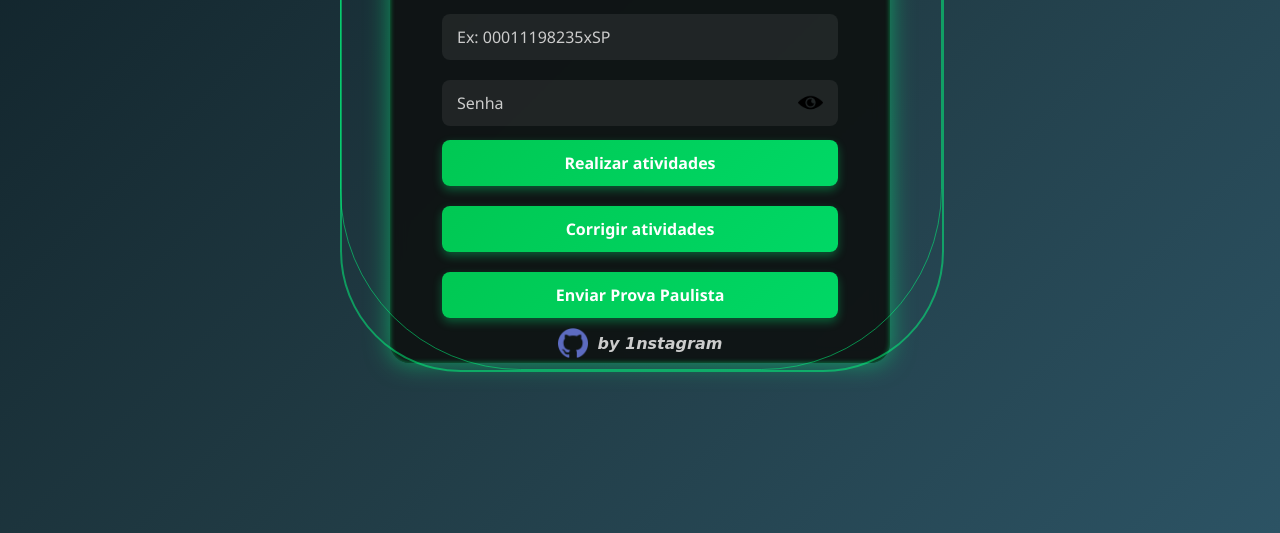
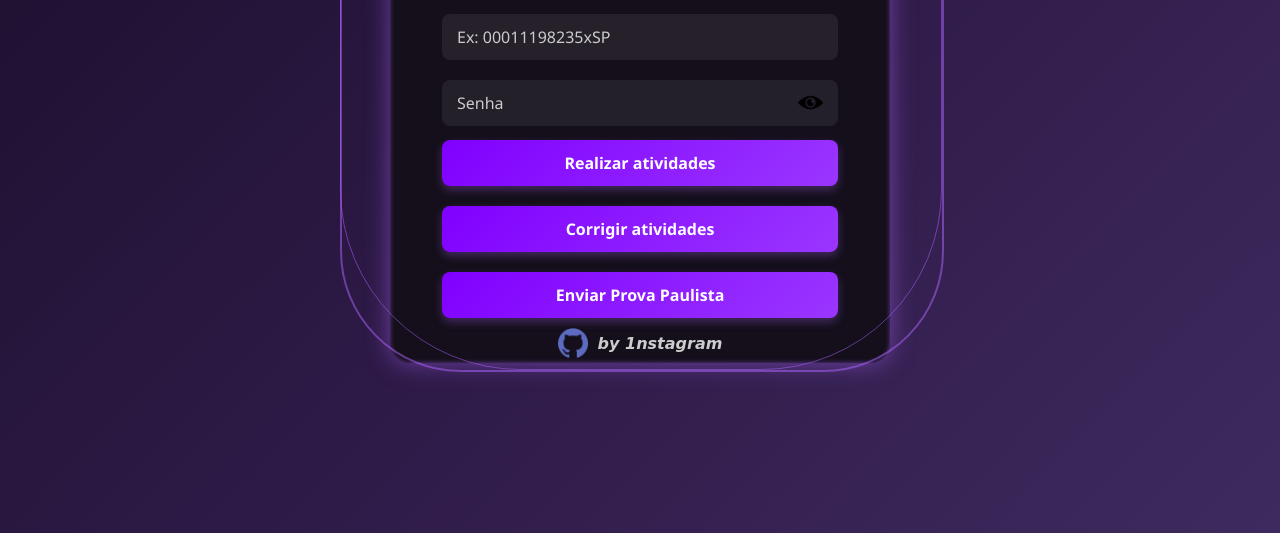
Before and after one commit to GabZs77/FuckGov, a website: page index.html in a window 1280 px wide. Shown: the part 267-800 px from the top of the page. Drawn offline with Linux system fonts and the light colour scheme.

Commit message:
Update style.css

```diff
--- a/src/style.css
+++ b/src/style.css
@@ -8,15 +8,16 @@
 html, body {
   width: 100vw;
   height: 100vh;
-  background: linear-gradient(135deg, #0f2027, #203a43, #2c5364);
+  background: linear-gradient(135deg, #1a0f2b, #2e1a47, #3f2a5f);
   color: #fff;
   overflow: hidden;
 }
+
 .barra-tempo {
   height: 6px;
   margin-top: 8px;
   border-radius: 20px;
-  background: linear-gradient(to right, #006400, #00a86b);
+  background: linear-gradient(to right, #6a0dad, #b266ff);
   animation: reduzir-barra 2.5s linear forwards;
 }
 
@@ -24,6 +25,7 @@ html, body {
   from { width: 100%; }
   to   { width: 0%; }
 }
+
 #centralizar {
   display: flex;
   align-items: center;
@@ -39,9 +41,9 @@ html, body {
   max-height: 460px;
   height: auto;
   padding: 40px 30px;
-  background: rgba(15, 20, 20, 0.95); /* Mais escuro */
+  background: rgba(20, 15, 25, 0.95);
   border-radius: 20px;
-  box-shadow: 0 0 25px rgba(0, 255, 128, 0.5), inset 0 0 5px rgba(0, 255, 128, 0.5);
+  box-shadow: 0 0 25px rgba(176, 102, 255, 0.5), inset 0 0 5px rgba(176, 102, 255, 0.5);
   backdrop-filter: blur(8px);
   display: flex;
   flex-direction: column;
@@ -49,21 +51,7 @@ html, body {
   animation: aparecer 1s ease-out;
 }
 
-#form::before {
-  content: "";
-  position: absolute;
-  width: 600px;
-  height: 600px;
-  top: -135px;
-  left: -50px;
-  right: 0px;
-  bottom: 0px;
-  border: 1px solid rgba(0, 255, 128, 0.5);
-  border-radius: 30%;
-  animation: spin 2s linear infinite;
-  pointer-events: none;
-}
-
+#form::before,
 #form::after {
   content: "";
   position: absolute;
@@ -71,19 +59,28 @@ html, body {
   height: 600px;
   top: -135px;
   left: -50px;
-  right: 0px;
-  bottom: 0px;
-  border: 2px solid rgba(0, 255, 128, 0.5);
+  right: 0;
+  bottom: 0;
+  border-radius: 30%;
+  pointer-events: none;
+}
+
+#form::before {
+  border: 1px solid rgba(176, 102, 255, 0.5);
+  animation: spin 2s linear infinite;
+}
+
+#form::after {
+  border: 2px solid rgba(176, 102, 255, 0.5);
+  animation: spinContrario 2s linear infinite;
   border-radius: 20%;
-  animation: spinContrario 2s linear infinite;
-  pointer-events: none;
 }
 
 #form h1 {
   font-size: 30px;
   margin-bottom: 30px;
-  color: #00e676;
-  text-shadow: 0 0 3px rgba(0, 255, 128, 0.4);
+  color: #b266ff;
+  text-shadow: 0 0 3px rgba(176, 102, 255, 0.4);
 }
 
 form {
@@ -118,7 +115,7 @@ form {
 
 #Enviar input:focus {
   background-color: rgba(255, 255, 255, 0.12);
-  box-shadow: 0 0 5px #00e676;
+  box-shadow: 0 0 5px #b266ff;
 }
 
 #Enviar input::placeholder {
@@ -131,7 +128,7 @@ form {
   height: 40px;
 }
 
-#Enviar .Mostrar input{
+#Enviar .Mostrar input {
   position: absolute;
   width: 100%;
 }
@@ -147,18 +144,20 @@ form {
   cursor: pointer;
 }
 
-.Mostrar button img{
+.Mostrar button img {
   width: 25px;
   height: 25px;
   margin-right: 5px;
 }
 
-#Logar {
+#Logar,
+#Corrigir,
+#prova {
   width: 90%;
   padding: 12px;
   border: none;
   border-radius: 8px;
-  background: linear-gradient(135deg, #00c853, #00e676);
+  background: linear-gradient(135deg, #8000ff, #b266ff);
   background-size: 200%;
   background-position: left;
   color: white;
@@ -166,57 +165,15 @@ form {
   font-weight: bold;
   cursor: pointer;
   transition: background-position 0.4s ease, transform 0.2s ease, box-shadow 0.2s ease;
-  box-shadow: 0 4px 10px rgba(0, 255, 128, 0.3);
+  box-shadow: 0 4px 10px rgba(176, 102, 255, 0.3);
 }
 
-#Logar:hover {
-  background-position: right;
-  transform: translateY(-2px);
-  box-shadow: 0 0 15px #00e676;
-}
-
-#Corrigir {
-  width: 90%;
-  padding: 12px;
-  border: none;
-  border-radius: 8px;
-  background: linear-gradient(135deg, #00c853, #00e676);
-  background-size: 200%;
-  background-position: left;
-  color: white;
-  font-size: 16px;
-  font-weight: bold;
-  cursor: pointer;
-  transition: background-position 0.4s ease, transform 0.2s ease, box-shadow 0.2s ease;
-  box-shadow: 0 4px 10px rgba(0, 255, 128, 0.3);
-}
-
-#Corrigir:hover {
-  background-position: right;
-  transform: translateY(-2px);
-  box-shadow: 0 0 15px #00e676;
-}
-
-#prova {
-  width: 90%;
-  padding: 12px;
-  border: none;
-  border-radius: 8px;
-  background: linear-gradient(135deg, #00c853, #00e676);
-  background-size: 200%;
-  background-position: left;
-  color: white;
-  font-size: 16px;
-  font-weight: bold;
-  cursor: pointer;
-  transition: background-position 0.4s ease, transform 0.2s ease, box-shadow 0.2s ease;
-  box-shadow: 0 4px 10px rgba(0, 255, 128, 0.3);
-}
-
+#Logar:hover,
+#Corrigir:hover,
 #prova:hover {
   background-position: right;
   transform: translateY(-2px);
-  box-shadow: 0 0 15px #00e676;
+  box-shadow: 0 0 15px #b266ff;
 }
 
 #TamanhoN {
@@ -234,7 +191,7 @@ form {
 }
 
 .Notificacao {
-  background: linear-gradient(135deg, rgba(0, 50, 25, 0.6), rgba(0, 100, 50, 0.6));
+  background: linear-gradient(135deg, rgba(50, 0, 80, 0.6), rgba(100, 0, 150, 0.6));
   padding: 10px;
   border-radius: 8px;
   color: white;
@@ -270,37 +227,21 @@ form {
 }
 
 @keyframes sumir {
-  from {
-    transform: translateX(0);
-  }
-  to {
-    transform: translateX(-100vw);
-  }
+  from { transform: translateX(0); }
+  to   { transform: translateX(-100vw); }
 }
 
 @keyframes AparecerBonito {
-  from{
-    transform: translateX(-100vw);
-  }
-  to{
-    transform: translateX(0);
-  }
+  from { transform: translateX(-100vw); }
+  to   { transform: translateX(0); }
 }
 
 @keyframes spin {
-  0% {
-    transform: rotate(0deg);
-  }
-  100% {
-    transform: rotate(360deg);
-  }
+  0%   { transform: rotate(0deg); }
+  100% { transform: rotate(360deg); }
 }
 
 @keyframes spinContrario {
-  0%{
-    transform: rotate(-0deg);
-  }
-  100%{
-    transform: rotate(-360deg);
-  }
+  0%   { transform: rotate(0deg); }
+  100% { transform: rotate(-360deg); }
 }
```
